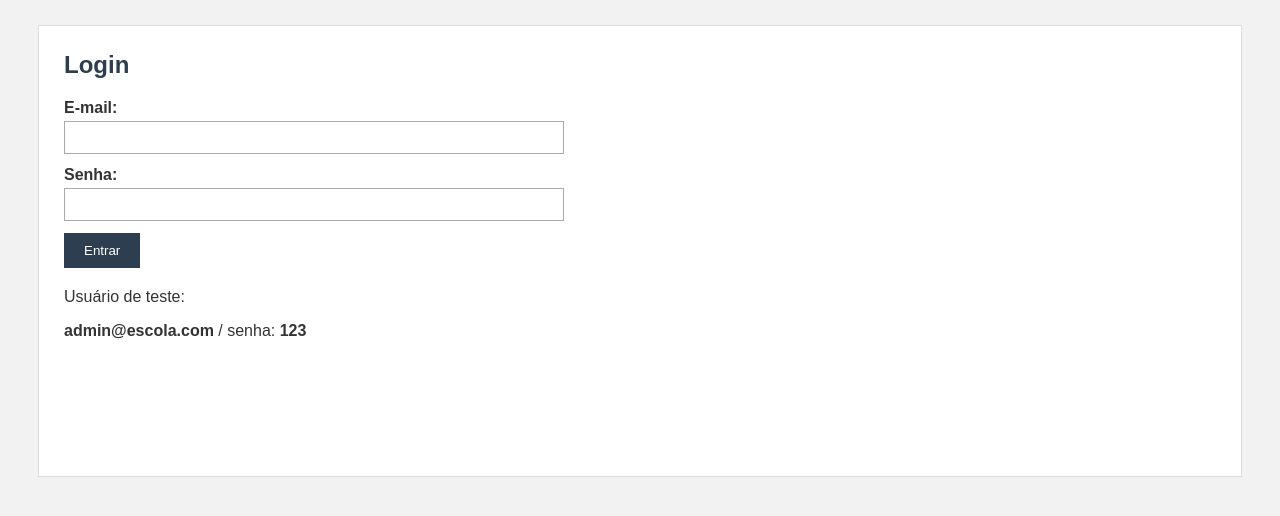
After one commit to soareslucas22-ctrl/projeto1biblioteca, a Flask app: page /login in a window 1280 px wide. The commit adds this page. Shown: the top 516 px of the page. Run offline with Flask 3, Linux system fonts and the light colour scheme.

Commit message:
etapa 2.10 8

```diff
--- a/app.py
+++ b/app.py
@@ -1,4 +1,4 @@
-from flask import Flask, render_template, request, redirect, flash
+from flask import Flask, render_template, request, redirect, flash, session
 import mysql.connector
 from config import DB_CONFIG
 from datetime import datetime
@@ -923,5 +923,67 @@ def listar_emprestimos_atrasados():
         flash(f"Erro ao listar empréstimos atrasados: {erro}", "erro")
         return redirect("/emprestimos")
 
+  ## Rota de Login
+@app.route("/login")
+def login():
+    return render_template("login.html")
+
+
+
+
+@app.route("/login/autenticar", methods=["POST"])
+def autenticar():
+    email = request.form["email"]
+    senha = request.form["senha"]
+
+
+    try:
+        conexao = conectar()
+        cursor = conexao.cursor(dictionary=True)
+
+
+        sql = """
+            SELECT *
+            FROM usuario
+            WHERE email = %s
+              AND senha = %s
+              AND status = 'Ativo'
+        """
+
+
+        cursor.execute(sql, (email, senha))
+        usuario = cursor.fetchone()
+
+
+        cursor.close()
+        conexao.close()
+
+
+        if usuario:
+            session["id_usuario"] = usuario["id_usuario"]
+            session["nome"] = usuario["nome"]
+            session["perfil"] = usuario["perfil"]
+
+
+            flash("Login realizado com sucesso!", "sucesso")
+            return redirect("/")
+        else:
+            flash("E-mail ou senha inválidos.", "erro")
+            return redirect("/login")
+
+
+    except Exception as erro:
+        flash(f"Erro ao realizar login: {erro}", "erro")
+        return redirect("/login")
+
+
+
+
+@app.route("/logout")
+def logout():
+    session.clear()
+    flash("Você saiu do sistema.", "sucesso")
+    return redirect("/login")
+
 if __name__ == "__main__":
     app.run(debug=True)
--- a/templates/index.html
+++ b/templates/index.html
@@ -1,4 +1,7 @@
 {% extends "base.html" %}
+
+if "id_usuario" not in session:
+return redirect("/login")
 
 
 {% block conteudo %}
--- /dev/null
+++ b/templates/login.html
@@ -0,0 +1,57 @@
+<!DOCTYPE html>
+<html lang="pt-br">
+
+
+<head>
+    <meta charset="UTF-8">
+    <title>Login - Biblioteca Escolar</title>
+    <link rel="stylesheet" href="{{ url_for('static', filename='css/style.css') }}">
+</head>
+
+
+<body>
+
+
+    <main>
+
+
+        <h2>Login</h2>
+
+
+        {% with mensagens = get_flashed_messages(with_categories=true) %}
+            {% if mensagens %}
+                {% for categoria, mensagem in mensagens %}
+                    <div class="mensagem {{ categoria }}">
+                        {{ mensagem }}
+                    </div>
+                {% endfor %}
+            {% endif %}
+        {% endwith %}
+
+
+        <form method="POST" action="/login/autenticar">
+
+
+            <label>E-mail:</label>
+            <input type="email" name="email" required>
+
+
+            <label>Senha:</label>
+            <input type="password" name="senha" required>
+
+
+            <button type="submit">Entrar</button>
+
+
+        </form>
+
+
+        <p>Usuário de teste:</p>
+        <p><strong>admin@escola.com</strong> / senha: <strong>123</strong></p>
+
+
+    </main>
+
+
+</body>
+</html>
```
Also changed, not shown: database/dados_iniciais.sql (added, +25 -0 lines), templates/base.html (+15 -0 lines).
